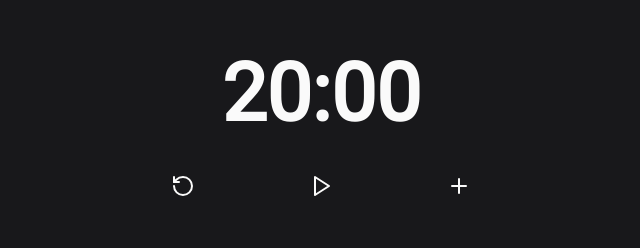
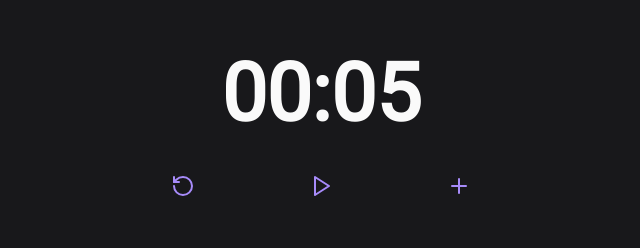
Before and after one commit to Adao-Angelo/clock-work, a React (Vite) app: page / in a window 1280 px wide. Shown: the part 164-412 px from the top of the page, without its empty margins (319-959 px from the left). Built offline with nearby package versions, Linux system fonts and the light colour scheme; what @radix-ui/themes would draw is missing.

Commit message:
add toast and crata timer and reload timer

```diff
--- a/package.json
+++ b/package.json
@@ -18,7 +18,8 @@
     "lucide-react": "^0.468.0",
     "react": "^18.2.0",
     "react-dom": "^18.2.0",
-    "react-dropzone": "^14.3.5"
+    "react-dropzone": "^14.3.5",
+    "react-toastify": "^10.0.6"
   },
   "devDependencies": {
     "@tauri-apps/cli": "^2",
--- a/src/App.tsx
+++ b/src/App.tsx
@@ -3,30 +3,67 @@ import {
   Clipboard,
   ClipboardCheck,
   Ellipsis,
+  Pause,
   Play,
   Plus,
   RotateCcw,
 } from "lucide-react";
+
+import { useEffect, useState } from "react";
 import "./App.css";
+
 import Button from "./components/Button";
 
+import { toast, ToastContainer } from "./lib/react-toastify";
+
 function App() {
+  const [isCounting, setIsCounting] = useState<boolean>(false);
+  const [timer, setTimer] = useState<number>(5);
+
+  const minutes = String(Math.floor(timer / 60)).padStart(2, "0");
+  const seconds = String(timer % 60).padStart(2, "0");
+
+  const reloadTimer = () => {
+    setTimer(5);
+    toast("You reset the timer");
+  };
+
+  useEffect(() => {
+    if (isCounting && timer > 0) {
+      const timerInterval = setInterval(() => {
+        setTimer((prevTimer) => prevTimer - 1);
+      }, 1000);
+
+      return () => clearInterval(timerInterval);
+    } else if (timer == 0) {
+      toast("Time's up!");
+    }
+  }, [timer, isCounting]);
+
   return (
     <main className="bg-zinc-900 w-full h-[100vh] text-zinc-50 flex justify-center items-center">
       <div className="p-[2rem] w-[40rem]">
         <h1 className="font-roboto font-semibold text-9xl text-center ">
-          20:00
+          {`${minutes}:${seconds}`}
         </h1>
 
         <div className="flex w-[30rem] m-auto justify-between my-[4rem] ">
-          <Button>
-            <RotateCcw></RotateCcw>
+          <Button onClick={reloadTimer}>
+            <RotateCcw className="text-violet-400"></RotateCcw>
+          </Button>
+          <Button
+            onClick={() => {
+              setIsCounting(!isCounting);
+            }}
+          >
+            {isCounting ? (
+              <Pause className="text-violet-400"></Pause>
+            ) : (
+              <Play className="text-violet-400"></Play>
+            )}
           </Button>
           <Button>
-            <Play className=""></Play>
-          </Button>
-          <Button>
-            <Plus></Plus>
+            <Plus className="text-violet-400"></Plus>
           </Button>
         </div>
 
@@ -72,6 +109,8 @@ function App() {
           </div>
         </div>
       </div>
+
+      <ToastContainer theme="dark" />
     </main>
   );
 }
--- /dev/null
+++ b/src/lib/react-toastify/index.ts
@@ -0,0 +1,4 @@
+import { ToastContainer, toast } from "react-toastify";
+import "react-toastify/dist/ReactToastify.css";
+
+export { ToastContainer, toast };
```
Also changed, not shown: 1 other file (tests, documents, lock files or other folders).
